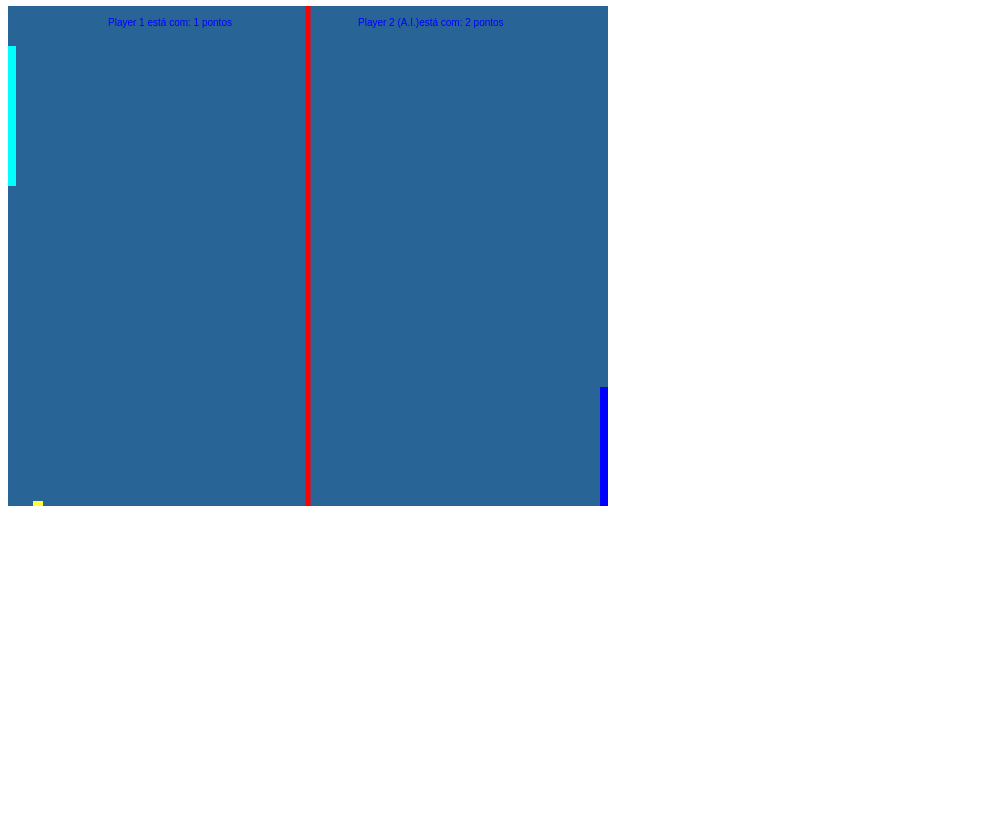
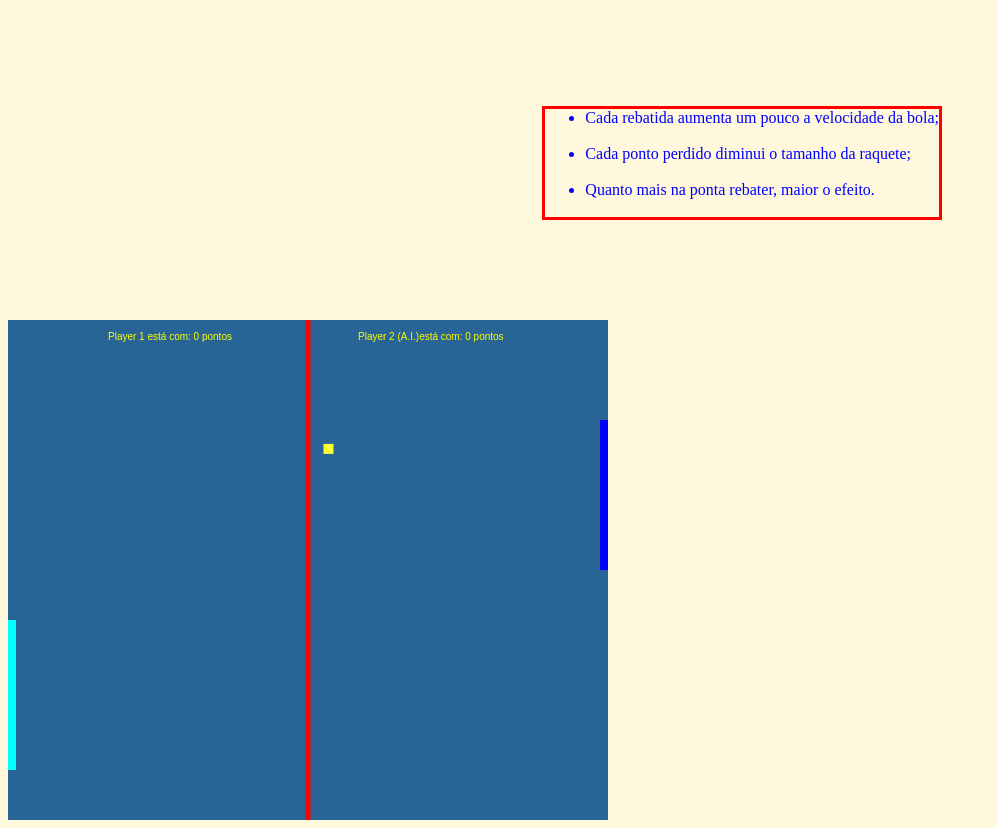
Before and after one commit to JRGCast/MyRandomThings, a plain HTML site: page index.html in a window 1280 px wide. Shown: the part 60-888 px from the top of the page, without its empty margins (0-997 px from the left). Before the commit the page ends 800 px from the top, so only its background shows below. Drawn offline with Linux system fonts and the light colour scheme.

Commit message:
Add files via upload
Meu primeiro joguinho, com estilização basicona.

```diff
--- a/index.html
+++ b/index.html
@@ -1,9 +1,28 @@
 <html>
   <header>
-    <h1 style= "color: red"> BEM VINDO AO MEU PRIMEIRO JOGUINHO! DIVIRTA-SE </h1>
-  </header>
-  <body>
-   <canvas id ="folha" width="600" height="500"></canvas>
+    <title> JRGCast </title>
+     </header>
+  <body style= "background-color: cornsilk;">
+    <h1 class="titulo"> BEM VINDO AO MEU PRIMEIRO JOGUINHO! DIVIRTA-SE </h1>
+    <ul class="texto">
+      <li>Cada rebatida aumenta um pouco a velocidade da bola;</li> <br/>
+      <li>Cada ponto perdido diminui o tamanho da raquete;</li> <br/>
+      <li>Quanto mais na ponta rebater, maior o efeito.</li>  <br/>
+    </ul>
+     <canvas id ="folha" width="600" height="500"></canvas>
+     <style>
+      .titulo{
+         color: red
+       }
+       .texto{
+         color: blue;
+         text-align: start;
+         float: right;
+         margin: 100px 330px 100px 0px;
+         border: solid red;
+         padding: 1px solid;
+       }
+     </style>
     <script>
      //window.onload carrega os primeiros comandos.
       window.onload = function() {
@@ -16,7 +35,7 @@
           areaDesenho = folhaDesenho.getContext("2d");
           pontuacaoPlayer1 = pontuacaoPlayer2 = 0
           //Variáveis se tornam globais quando estiverem dentro de uma função e não tiverem 'var';
-          posicaoPlayer1 = posicaoPlayer2 = 40;
+          posicaoPlayer1 = posicaoPlayer2 = 300;
           posicaoXBola = posicaoYBola = 10;
           velocidadeXBola = velocidadeYBola = 10;
           larguraDoCampo = 600;
@@ -65,6 +84,7 @@
           areaDesenho.fillRect(larguraDoCampo - espessuraRaquetes,posicaoPlayer2,espessuraRaquetes,alturaRaquetePlayer2);
 
           //Escrever pontuação dos Players:
+          areaDesenho.fillStyle= 'yellow'
           areaDesenho.fillText("Player 1 está com: " + pontuacaoPlayer1 + " pontos", 100,20); //Por exemplo aqui utilizou-se a cor anterior ('#ffff33).
           areaDesenho.fillText("Player 2 (A.I.)está com: " + pontuacaoPlayer2 + " pontos", larguraDoCampo-250,20);
 
```
